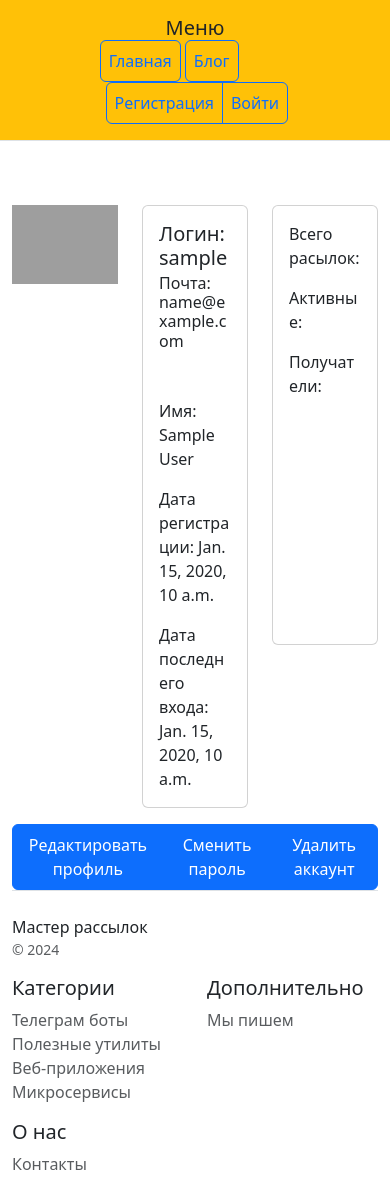
After one commit to dimapbbb/MailMaster, a Django app: page /user_detail/1/ in a window 390 px wide. The commit adds this page. Run offline with Django 5.2, Linux system fonts and the light colour scheme; tables that the repository leaves empty hold one stand-in row (values such as "Sample post"); grey boxes are pictures that could not be loaded.

Commit message:
настроен вывод страницы пользователя

```diff
--- a/users/templates/includes/inc_head_menu.html
+++ b/users/templates/includes/inc_head_menu.html
@@ -17,7 +17,7 @@
                     {{ user.username }}
                 </button>
                 <ul class="dropdown-menu">
-                    <li><a class="dropdown-item" href="#">Мой аккаунт</a></li>
+                    <li><a class="dropdown-item" href="{% url 'users:users_detail' user.pk %}">Мой аккаунт</a></li>
                     <li><a class="dropdown-item" href="{% url 'newsletter:history' 0 %}">История отправлений</a></li>
                     <li><a class="dropdown-item" href="/logout/">Выйти</a></li>
                 </ul>
--- /dev/null
+++ b/users/templates/users/users_detail.html
@@ -0,0 +1,40 @@
+{% extends 'base.html' %}
+
+{% block content %}
+<div class="row">
+    <div class="col-4">
+        <img src="..." class="img-fluid" alt="...">
+    </div>
+    <div class="col-4">
+        <div class="card mb-3" style="min-height: 440px;">
+            <div class="col-md-8">
+                <div class="card-body">
+                    <h5 class="card-title">Логин: {{ object.username }}</h5>
+                    <h6 class="card-subtitle mb-5">Почта: {{ object.email }}</h6>
+                    <p class="card-text">Имя: {{ object.get_full_name }}</p>
+                    <p class="card-text">Дата регистрации: {{ object.date_joined }}</p>
+                    <p class="card-text">Дата последнего входа: {{ object.last_login }}</p>
+                </div>
+            </div>
+        </div>
+    </div>
+    <div class="col-4">
+        <div class="card mb-3" style="min-height: 440px;">
+            <div class="col-md-8">
+                <div class="card-body">
+                    <p class="card-text">Всего расылок:</p>
+                    <p class="card-text">Активные: </p>
+                    <p class="card-text">Получатели: </p>
+                </div>
+            </div>
+        </div>
+    </div>
+</div>
+
+<div class="btn-group" role="group" aria-label="Basic example">
+    <a class="p-2 btn btn-primary" href="#">Редактировать профиль</a>
+    <a class="p-2 btn btn-primary" href="#">Сменить пароль</a>
+    <a class="p-2 btn btn-primary" href="#">Удалить аккаунт</a>
+</div>
+
+{% endblock %}
--- a/users/urls.py
+++ b/users/urls.py
@@ -2,7 +2,7 @@ from django.contrib.auth.views import LoginView
 from django.urls import path
 
 from users.apps import UsersConfig
-from users.views import RegisterView, LogoutUserView
+from users.views import RegisterView, LogoutUserView, UsersDetailView
 
 app_name = UsersConfig.name
 
@@ -10,4 +10,5 @@ urlpatterns = [
     path('new_user/', RegisterView.as_view(), name='new_user'),
     path('login/', LoginView.as_view(template_name='users/login.html'), name='login'),
     path('logout/', LogoutUserView.as_view(), name='logout'),
+    path('user_detail/<int:pk>/', UsersDetailView.as_view(), name='users_detail'),
 ]
--- a/users/views.py
+++ b/users/views.py
@@ -4,7 +4,7 @@ from django.contrib.auth.hashers import make_password
 from django.core.mail import send_mail
 from django.shortcuts import render, redirect
 from django.urls import reverse_lazy, reverse
-from django.views.generic import CreateView, TemplateView
+from django.views.generic import CreateView, TemplateView, DetailView
 
 from config import settings
 from users.forms import UserRegisterForm
@@ -26,3 +26,12 @@ class LogoutUserView(TemplateView):
     def post(self, request):
         request.session.delete()
         return redirect('newsletter:home')
+
+
+class UsersDetailView(DetailView):
+    model = Users
+
+    def get_object(self, queryset=None):
+        obj = Users.objects.get(pk=self.kwargs.get('pk'))
+
+        return obj
```
